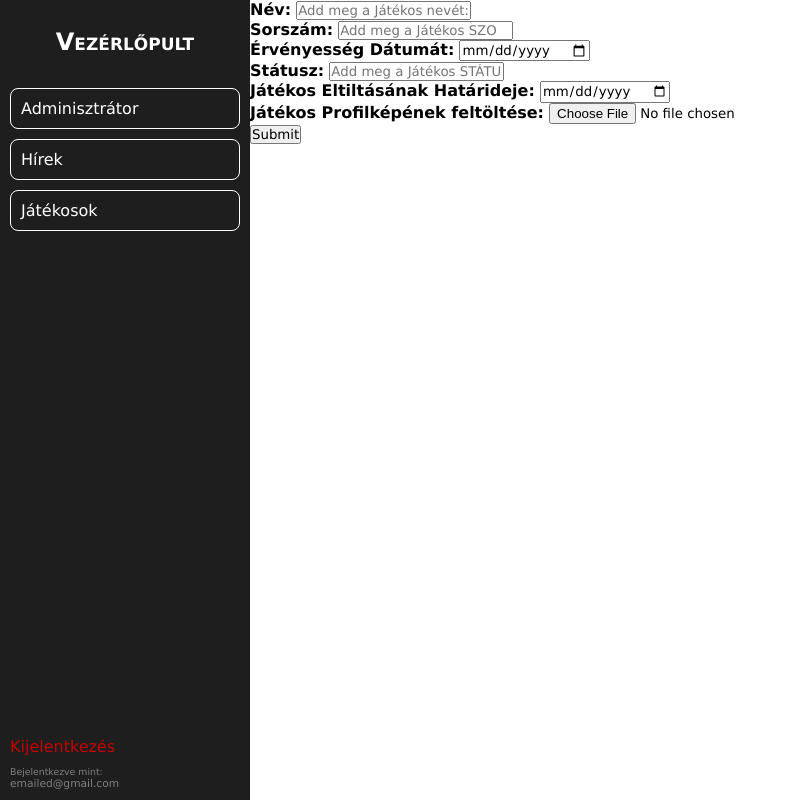
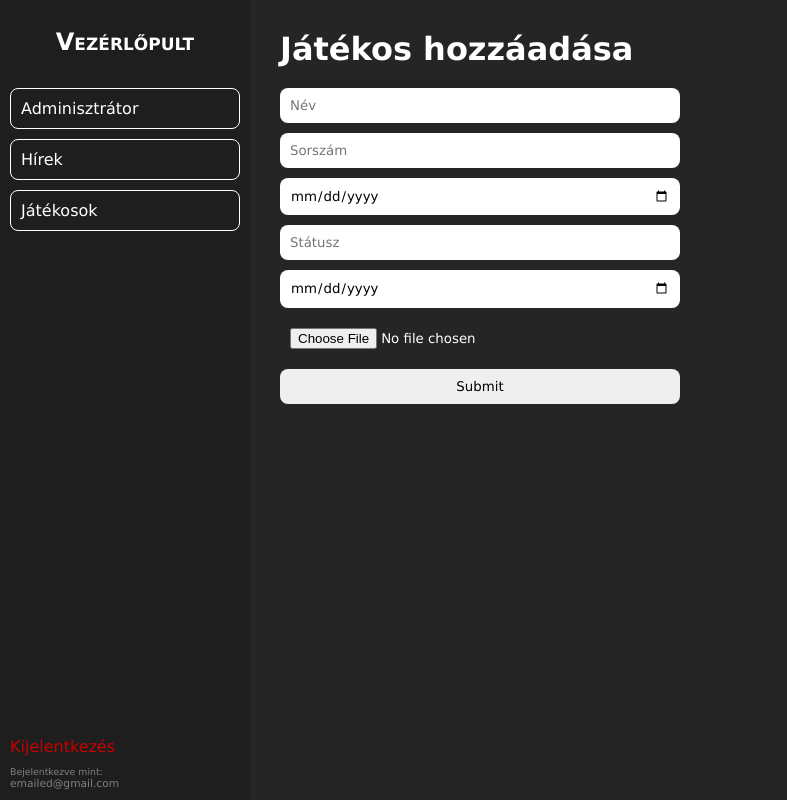
Before and after one commit to READYonHub/socca-hungary-teszt, a PHP site: page /players/players_create.php in a window 1280 px wide. Shown: the whole page, without its empty margins (0-787 px from the left). Run offline with PHP 8.4, Linux system fonts and the light colour scheme; a user stored in the database is signed in.

Commit message:
játékos felületek formázása

```diff
--- a/admin/players/players_create.php
+++ b/admin/players/players_create.php
@@ -7,39 +7,43 @@ if (!isset($_SESSION['login'])) {
 <?php
 include("../headers/header.php");
 ?>
-<div class="create-form w-100 mx-auto p-4" style="max-width:700px;">
-    <form action="./players_process.php" method="post" enctype="multipart/form-data" autocomplete="off">
-        <div class="form-field mb-4">
-            <label for="name"><strong>Név:</strong></label>
-            <input type="text" class="form-control" name="name" id="" placeholder="Add meg a Játékos nevét:" required>
-        </div>
-        <div class="form-field mb-4">
-            <label for="name"><strong>Sorszám:</strong></label>
-            <input type="number" name="registration_number" class="form-control" id="" placeholder="Add meg a Játékos SZORSZÁMÁT:" required></input>
-        </div>
-        <div class="form-field mb-4">
-            <label for="name"><strong>Érvényesség Dátumát:</strong></label>
-            <input type="date" name="validity_date" class="form-control" id="" placeholder="Add meg a Játékos ÉRVÉNYESSÉGÉNEK a DÁTUMÁT:" required></input>
-        </div>
-        <div class="form-field mb-4">
-            <label for="name"><strong>Státusz:</strong></label>
-            <input name="status" class="form-control" id="" placeholder="Add meg a Játékos STÁTUSZÁT:" required></input>
-        </div>
-        <div class="form-field mb-4">
-            <label for="name"><strong>Játékos Eltiltásának Határideje:</strong></label>
-            <input type="date" name="status" class="form-control" id="" placeholder="Add meg a Játékos Meddig legyen eltiltva:"></input>
-        </div>
-        <div class="form-field mb-4">
-            <label for="profile_pic"><strong>Játékos Profilképének feltöltése:</strong></label>
-            <input type="file" name="profile_pic" class="form-control" id="" placeholder="Tölsd fel a játékosnak a profilképét:" required></input>
-        </div>
-        <input type="hidden" name="date" value="<?php echo date("Y/m/d"); ?>">
+<form action="./players_process.php" method="post" enctype="multipart/form-data" autocomplete="off" class="p-container">
+    <h1>Játékos hozzáadása</h1>
 
-        <div class="form-field">
-            <input type="submit" class="btn btn-primary" value="Submit" name="create">
-        </div>
-    </form>
-</div>
+    <input type="text" class="form-control" name="name" id="" placeholder="Név" required>
+    <input type="number" name="registration_number" class="form-control" placeholder="Sorszám" required></input>
+    <input type="date" name="validity_date" class="form-control" id="" placeholder="Érvényesség dátum" required></input>
+    <input name="status" class="form-control" id="" placeholder="Státusz" required></input>
+    <input type="date" name="status" class="form-control" id="" placeholder="Eltiltás vágének dátuma"></input>
+    <input type="file" name="profile_pic" class="form-control" id="" placeholder="Játékoskép" required></input>
+    <input type="hidden" name="date" value="<?php echo date("Y/m/d"); ?>">
+
+    <input type="submit" class="btn btn-primary" value="Submit" name="create">
+</form>
+
+<style>
+    .p-container {
+        display: flex;
+        flex-direction: column;
+        background-color: #252525;
+        width: 100vw;
+        gap: 10px;
+        padding: 30px;
+        color: #fff;
+    }
+
+    .p-container h1 {
+        margin-bottom: 10px;
+    }
+
+    .p-container input {
+        padding: 10px;
+        max-width: 400px;
+        border-radius: 8px;
+        border: none;
+    }
+</style>
+
 <?php
 include("../headers/footer.php");
 ?>
```
Also changed, not shown: admin/panels/players_panel.php (+30 -22 lines), admin/players/players_existing.php (+53 -6 lines), admin/players/players_health.php (+50 -6 lines).
